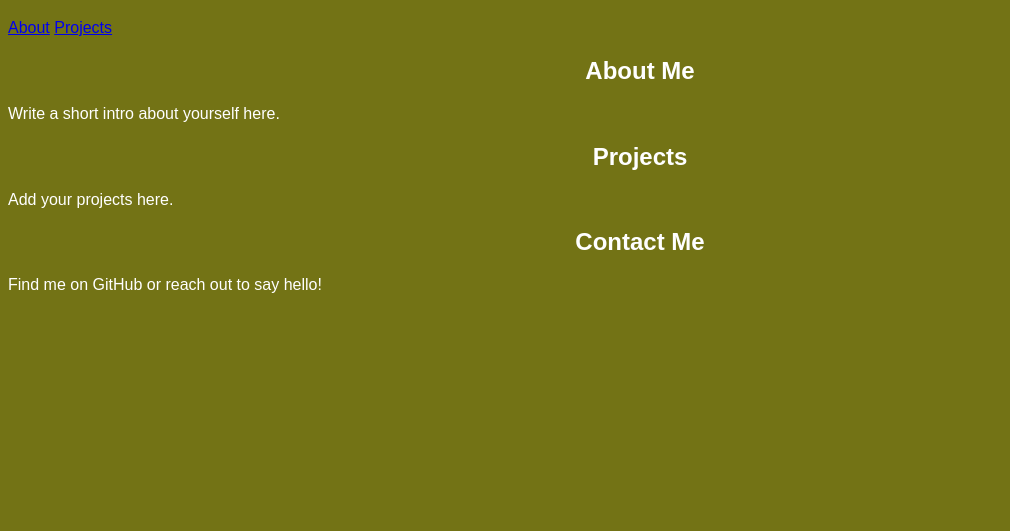
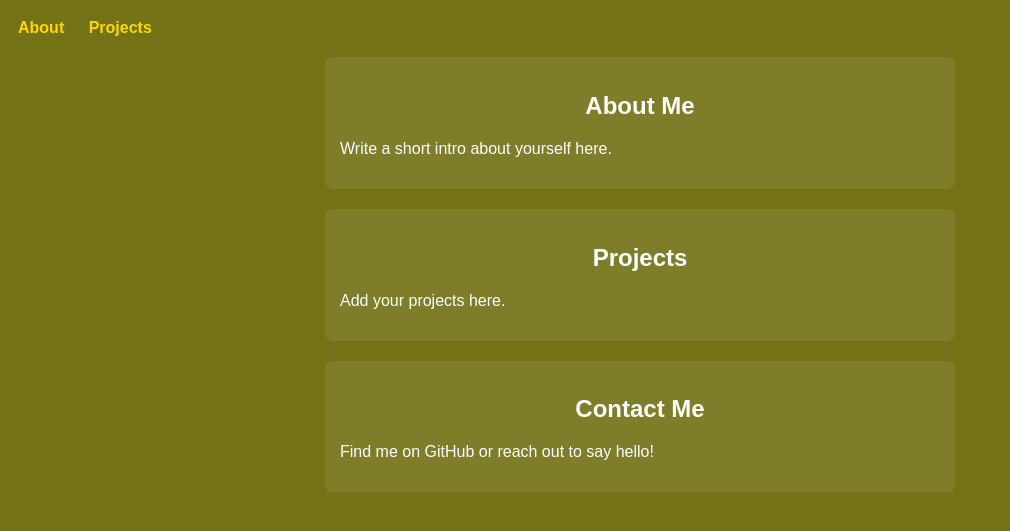
Before and after one commit to saikaushilkatta/Personal-Site, a plain HTML site: page index.html in a window 1280 px wide. Shown: the part 61-592 px from the top of the page, without its empty margins (0-1010 px from the left). Drawn offline with Linux system fonts and the light colour scheme.

Commit message:
Enhance styling with new section and nav styles

```diff
--- a/style.css
+++ b/style.css
@@ -7,3 +7,18 @@ body {
 h1, h2 {
     text-align: center;
 }
+
+section {
+    margin: 20px auto;
+    padding: 15px;
+    max-width: 600px;
+    background-color: rgba(225, 225, 225, 0.1);
+    border-radius: 8px;
+}
+
+nav a {
+    color: #ffd700;
+    text-decoration: none;
+    margin: 0 10px;
+    font-weight: bold;
+}
```
